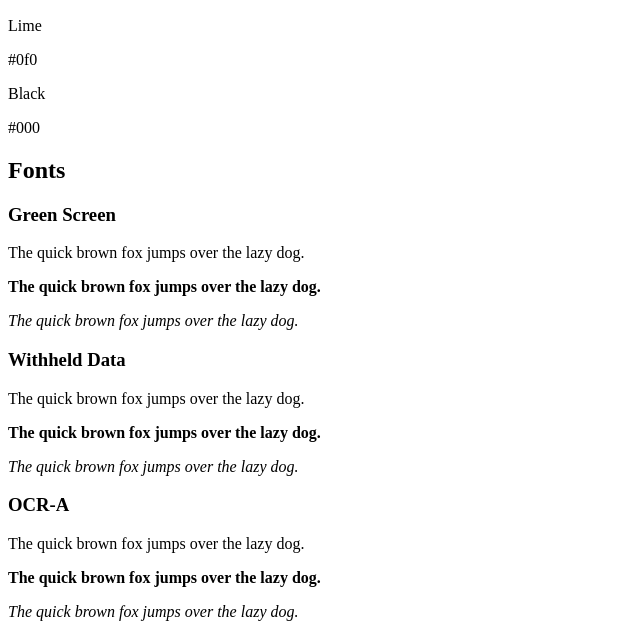
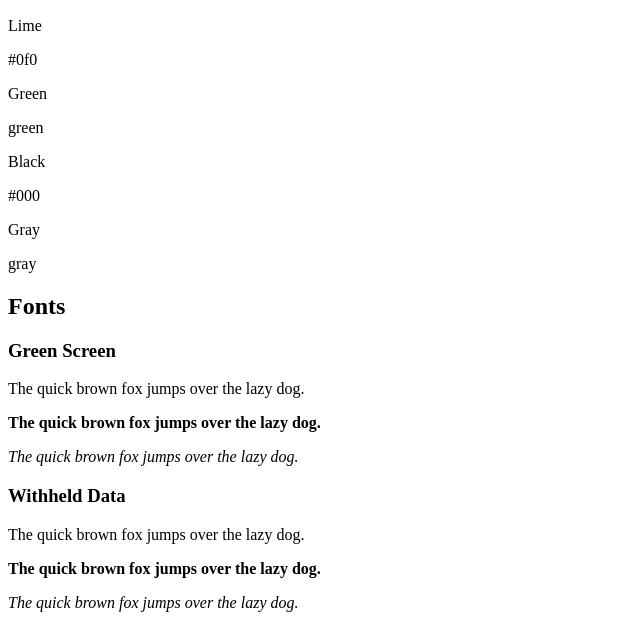
Before and after one commit to MeatSim/website-design-system, a plain HTML site: page index.html in a window 1280 px wide. Shown: the part 110-737 px from the top of the page, without its empty margins (0-640 px from the left). Drawn offline with Linux system fonts and the light colour scheme.

Commit message:
Add color ids to divs

```diff
--- a/index.html
+++ b/index.html
@@ -14,16 +14,22 @@
     <main>
         <section>
             <h2>Colors</h2>
-            <div>
+            <div id="lime">
                 <p>Lime</p>
                 <p>#0f0</p>
             </div>
-            <div></div>
-            <div>
+            <div id="green">
+                <p>Green</p>
+                <p>green</p>
+            </div>
+            <div id="black">
                 <p>Black</p>
                 <p>#000</p>
             </div>
-            <div></div>
+            <div id="gray">
+                <p>Gray</p>
+                <p>gray</p>
+            </div>
         </section>
         <section>
             <h2>Fonts</h2>
```
